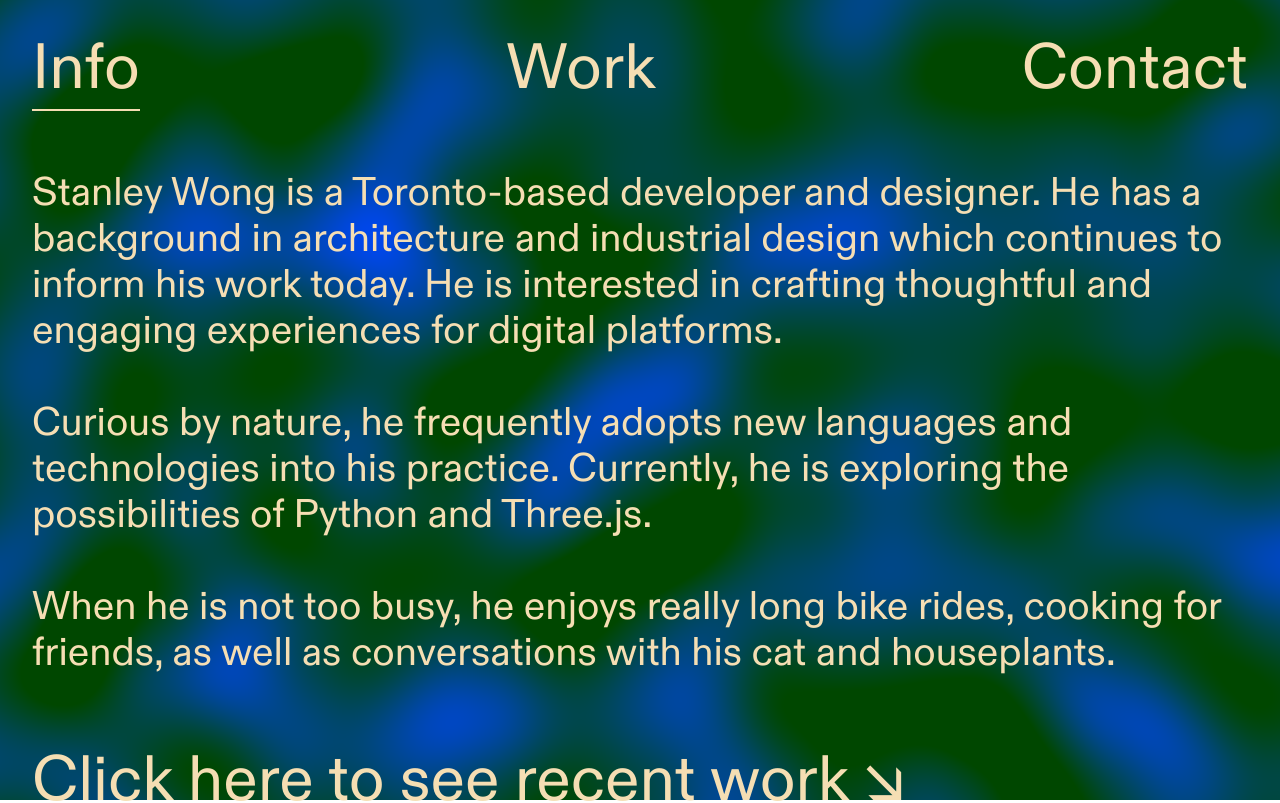
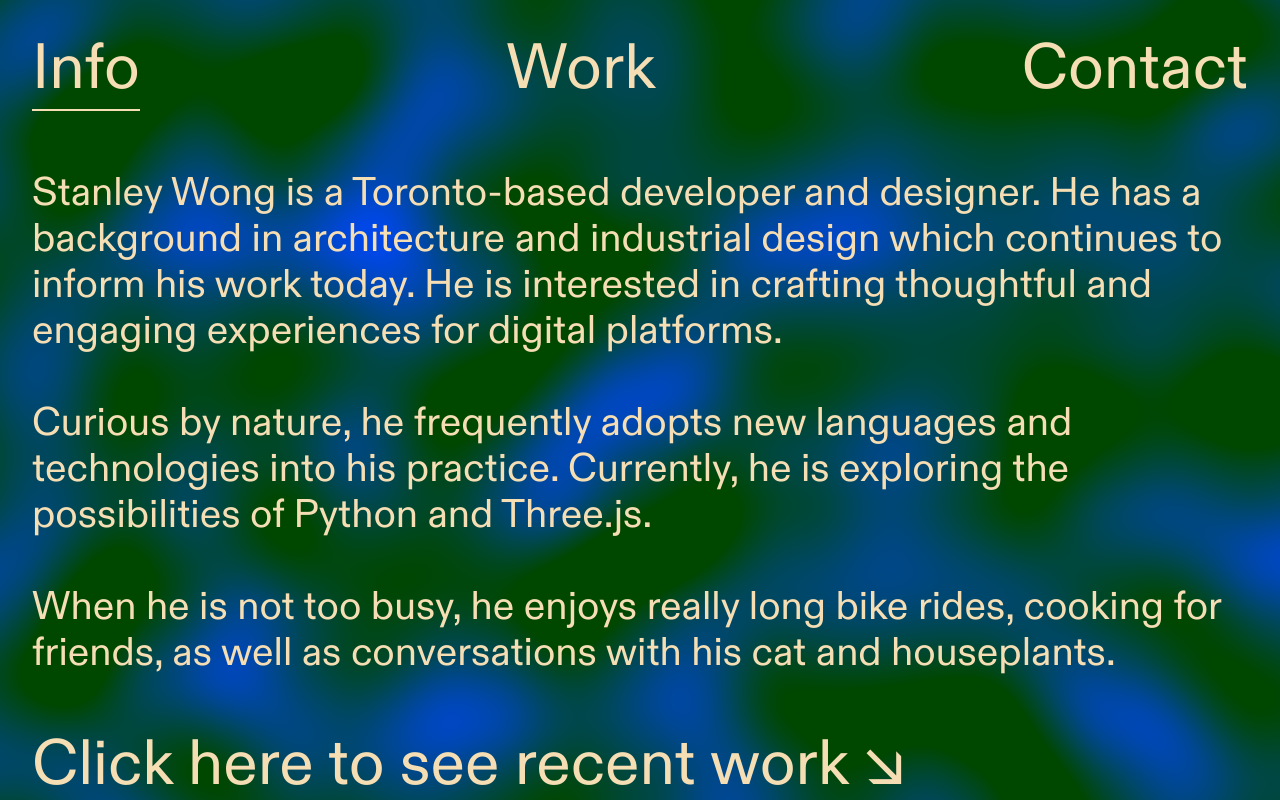
Before and after one commit to stanw0ng/Portfolio-V2, a React (Vite) app: page / in a window 1280 px wide. Shown: the top 803 px of the page. Built offline with nearby package versions, Linux system fonts and the light colour scheme.

Commit message:
fix call-to-action

```diff
--- a/src/styles/contact.scss
+++ b/src/styles/contact.scss
@@ -27,7 +27,7 @@
 @media (max-width: 390px) {
   .contact-container {
     font-size: .75rem;
-    margin: 21rem 0 23rem 0;
+    margin: 21rem 0 21rem 0;
 
     h1 {
       margin: .5rem;
--- a/src/styles/info.scss
+++ b/src/styles/info.scss
@@ -43,6 +43,7 @@
   }
 
   .call-to-action {
+    position: relative;
     display: inline-block;
     margin-top: auto;
 
@@ -137,7 +138,6 @@
   .left-info {
     padding: 2rem 0;
     max-width: 100%;
-    height: 89vh;
     flex: unset;
     font-size: 2.5rem;
   }
@@ -210,7 +210,6 @@
   .left-info {
     padding-top: .5rem;
     font-size: 1.75rem;
-    height: 85vh;
 
     .call-to-action {
       font-size: 3rem;
```
